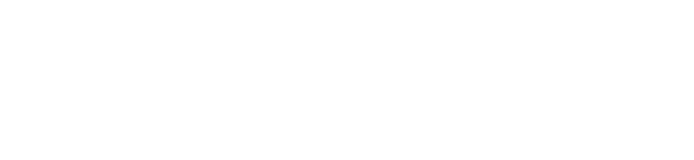
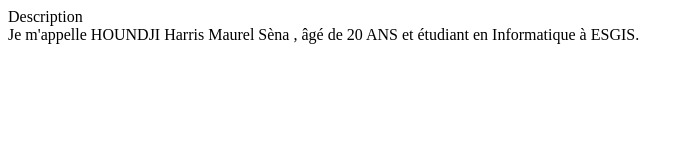
Before and after one commit to MaurelHOUNDJI/git-mon-cv, a plain HTML site: page index.html in a window 1280 px wide. Shown: the whole page, without its empty margins (0-694 px from the left). Drawn offline with Linux system fonts and the light colour scheme.

Commit message:
mise en place de la section description

```diff
--- a/index.html
+++ b/index.html
@@ -9,11 +9,11 @@
 </head>
 <body>
     <header>
-
+        Description
     </header>
 
     <main>
-
+        Je m'appelle HOUNDJI Harris Maurel Sèna , âgé de 20 ANS et étudiant en Informatique à ESGIS.
     </main>
 
     <footer>
```
